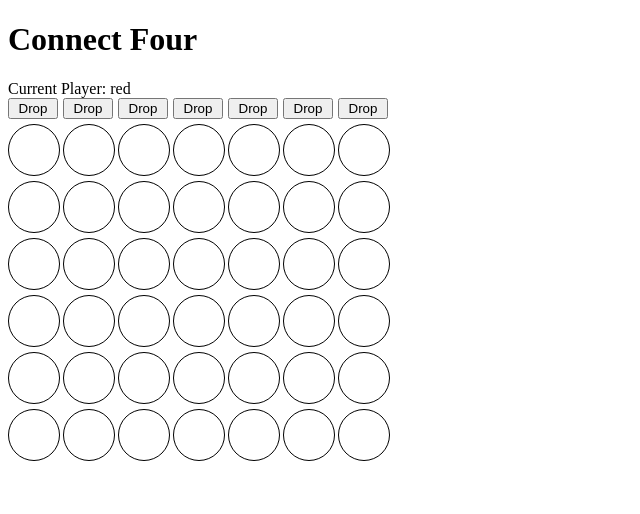
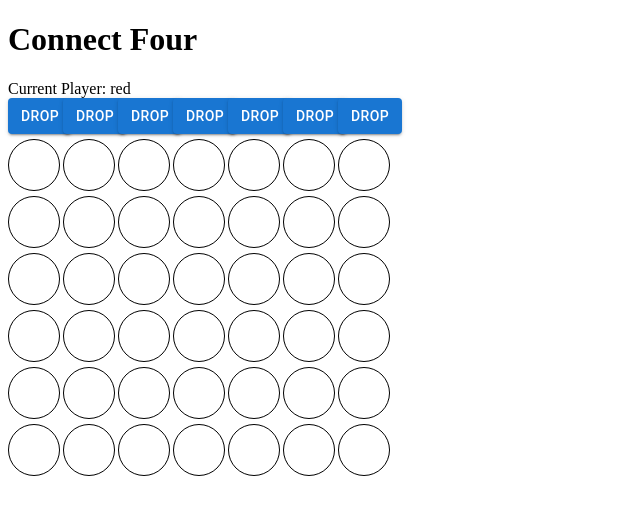
Before and after one commit to takuya320/drop-4-connect, a React app: page / in a window 1280 px wide. Shown: the top 514 px of the page, without its empty margins (0-640 px from the left). Built offline with nearby package versions, Linux system fonts and the light colour scheme.

Commit message:
fix button

```diff
--- a/package.json
+++ b/package.json
@@ -1,5 +1,8 @@
 {
   "dependencies": {
+    "@emotion/react": "^11.14.0",
+    "@emotion/styled": "^11.14.0",
+    "@mui/material": "^6.4.4",
     "react": "^19.0.0",
     "react-dom": "^19.0.0",
     "ts-loader": "^9.5.2",
--- a/src/App.tsx
+++ b/src/App.tsx
@@ -1,3 +1,4 @@
+import { Button } from '@mui/material'
 import { useState } from 'react'
 
 const ROWS = 6
@@ -104,9 +105,9 @@ function App() {
         }}
       >
         {Array.from({ length: COLS }).map((_, col) => (
-          <button key={col} onClick={() => handleClick(col)}>
+          <Button key={col} variant='contained' onClick={() => handleClick(col)}>
             Drop
-          </button>
+          </Button>
         ))}
         {board.map((row, rowIndex) =>
           row.map((cell, colIndex) => (
```
Also changed, not shown: 2 other files (tests, documents, lock files or other folders).
